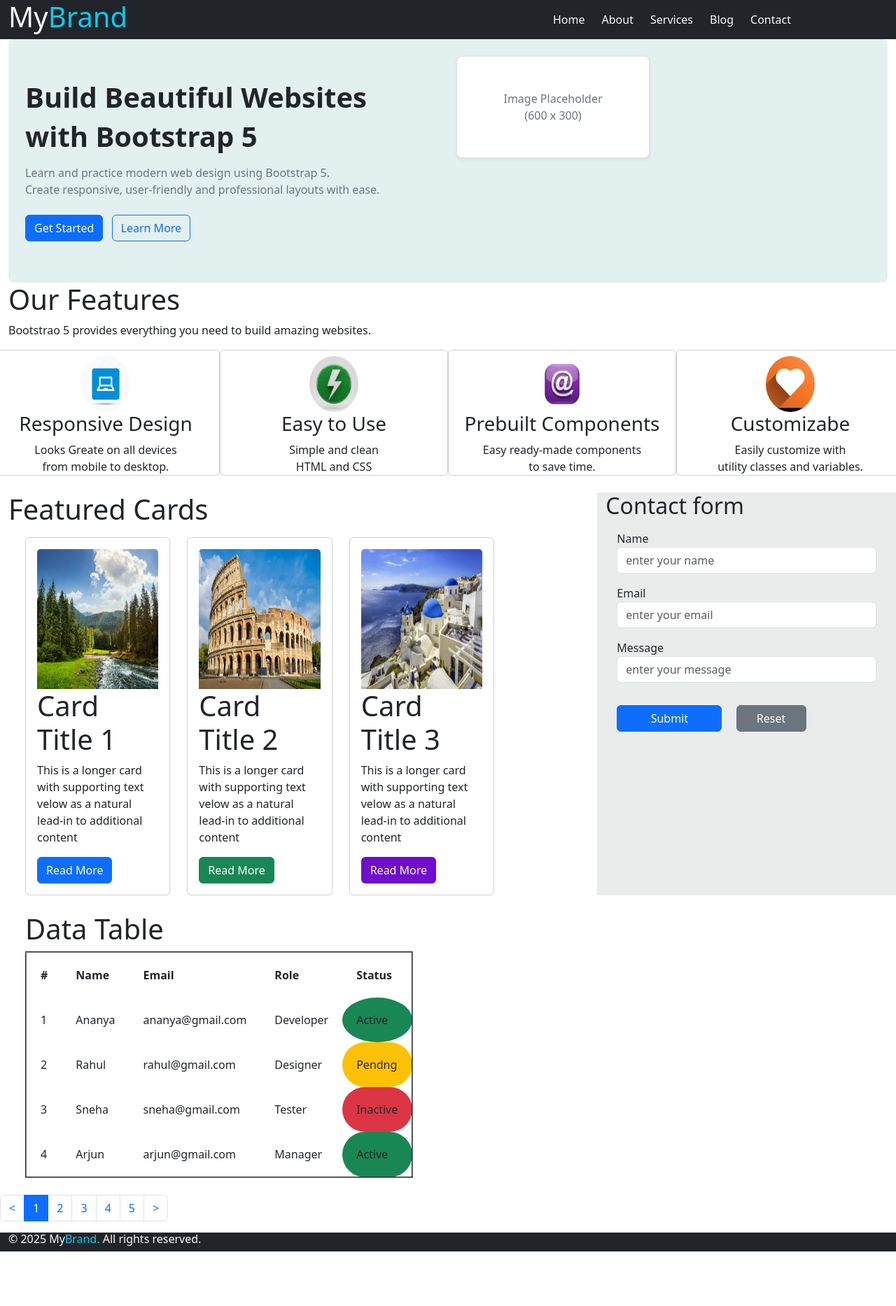
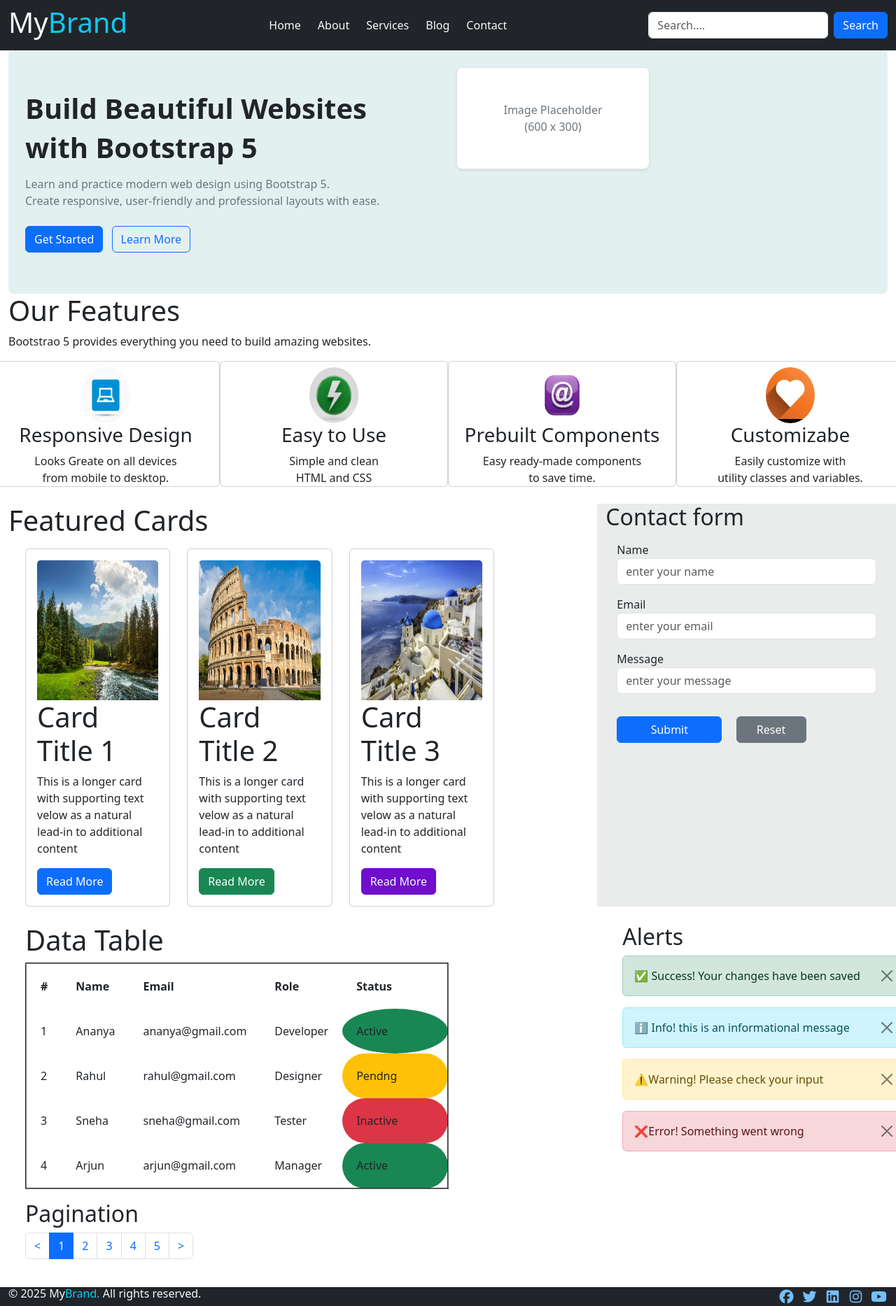
Before and after one commit to Aneenams/HTML-Page, a plain HTML site: page index.html in a window 1280 px wide. Shown: the top 1867 px of the page at 70% size. Before the commit the page ends 1789 px from the top, so only its background shows below. Drawn offline with nearby package versions, Linux system fonts and the light colour scheme.

Commit message:
Second edit

```diff
--- a/index.html
+++ b/index.html
@@ -14,18 +14,26 @@
   <body>
 <!-- navbar  -->
 
-        <div class="w-100 nav-box1 container-fluid bg-dark">
-            <div class="row">
-                <div class="col-8 d-flex justify-content-start align-items-center">
+        <div class="navbar navbar-dark bg-dark">
+            <div class="container-fluid d-flex justify-content-between align-items-center">
+                <div class="d-flexalign-items-center">
                     <h1 class="text-light">My<span class="text-info">Brand</span></h1>
                 </div>
-                <div class="col-2 text-light d-flex justify-content-center align-items-center gap-4">
+                <div class=" text-light d-flex justify-content-center align-items-center gap-4">
                     <span>Home</span>
                     <span>About</span>
                     <span>Services</span>
                     <span>Blog</span>
                     <span>Contact</span>
                 </div>
+
+                <form class="d-flex ">
+                    <div class="input-group">
+                        <input type="search" class="form-control" placeholder="Search...." id="">
+                    </div>
+
+                    <button class="btn btn-primary ms-2">Search</button>
+                </form>
 
             </div>
         </div>
@@ -196,7 +204,8 @@
 
 
 <div class="container-fluid m-4">
-
+    <div class="row">
+    <div class="col-8">
         <h1>Data Table</h1>
         <table border="2px" cellspacing="0" cellpadding="20px">
 
@@ -231,7 +240,7 @@
                     <td>Sneha</td>
                     <td>sneha@gmail.com</td>
                     <td>Tester</td>
-                    <td class="bg-danger rounded-5">Inactive</td>
+                    <td class="bg-danger rounded-5 w-25 ">Inactive</td>
                 </tr>
 
 
@@ -248,10 +257,6 @@
 
 
 
-</div>
-
-
-
 
 <!-- Data Table end-->
 
@@ -259,8 +264,12 @@
 
 <!-- pagination start -->
 
+<div class="mt-3">
+        <h2>Pagination</h2>
 
-<ul class="pagination">
+<ul class="pagination mt-2">
+
+
     <li class="page-item">
         <a href="" class="page-link"> < </a>
     </li>
@@ -284,9 +293,37 @@
     </li>
 
 </ul>
+</div>
 
 
+</div>
 
+
+<!-- Alert start -->
+
+    <div class="col-4">
+        <h2>Alerts</h2>
+        <div class="alert alert-success alert-dismissible ">
+    <button class="btn btn-close " data-bs-dismiss="alert"></button>
+    ✅ Success! Your changes have been saved
+</div>
+
+<div class="alert alert-info alert-dismissible ">
+    <button class="btn btn-close " data-bs-dismiss="alert"></button>
+    ℹ️ Info! this is an informational message
+</div>
+<div class="alert alert-warning alert-dismissible ">
+    <button class="btn btn-close " data-bs-dismiss="alert"></button>
+    ⚠️Warning! Please check your input
+</div>
+<div class="alert alert-danger alert-dismissible ">
+    <button class="btn btn-close " data-bs-dismiss="alert"></button>
+    ❌Error! Something went wrong
+</div>
+    </div>
+    </div>
+
+</div>
 
 
 
@@ -298,13 +335,21 @@
 <!-- footer start -->
 
 
-<div class="container-fluid w-100 bg-dark">
+<div class="container-fluid w-100  bg-dark mt-4" >
     <div class="row">
         <div class=" col-8">
             <h6 class=" text-light "> &copy; 2025 My<span class="text-info">Brand.</span> All rights reserved.</h6>
         </div>
+        <div class="col-4 d-flex align-items-center justify-content-end  gap-2">
+                    <i class="fa-brands fa-facebook fa-lg" style="color: rgb(116,192,252) "></i>
+                    <i class="fa-brands fa-twitter fa-lg" style="color: rgb(116,192,252) "></i>
+                    <i class="fa-brands fa-linkedin fa-lg" style="color: rgb(116,192,252) "></i>
+                    <i class="fa-brands fa-instagram fa-lg" style="color: rgb(116,192,252) "></i>
+                    <i class="fa-brands fa-youtube fa-lg" style="color: rgb(116,192,252) "></i>
+                </div>
 
     </div>
+
 
 </div>
 
@@ -318,7 +363,7 @@
 
 
 
-<!-- footer start -->
+<!-- footer end -->
 
 
 
```
